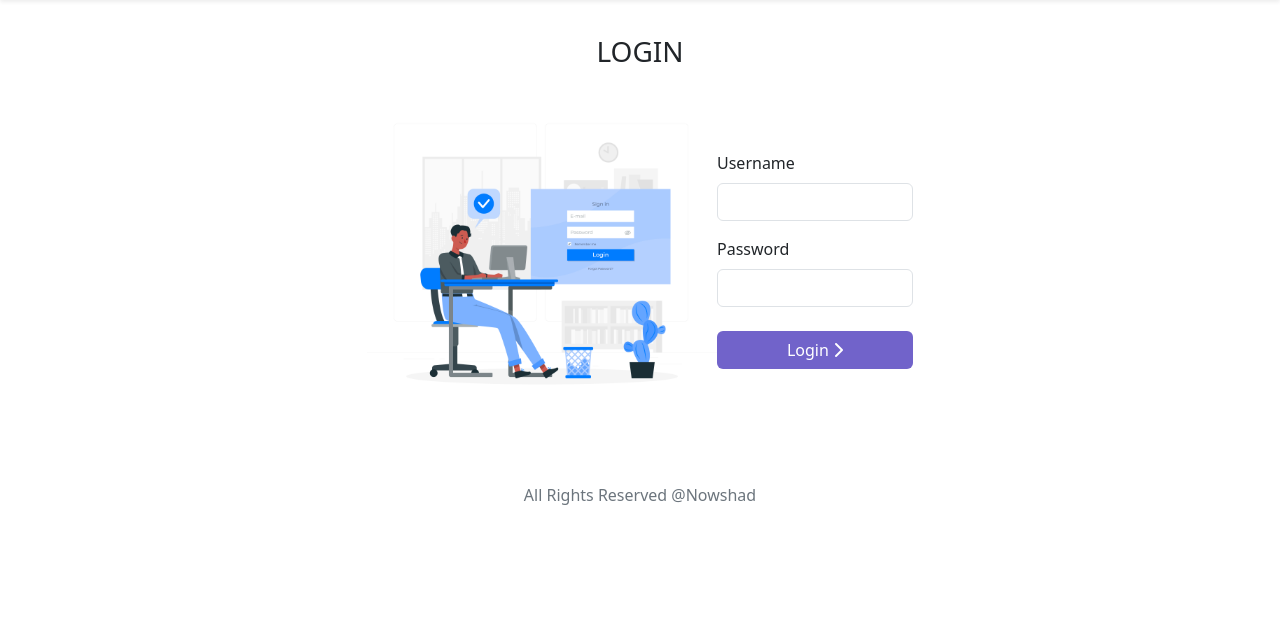
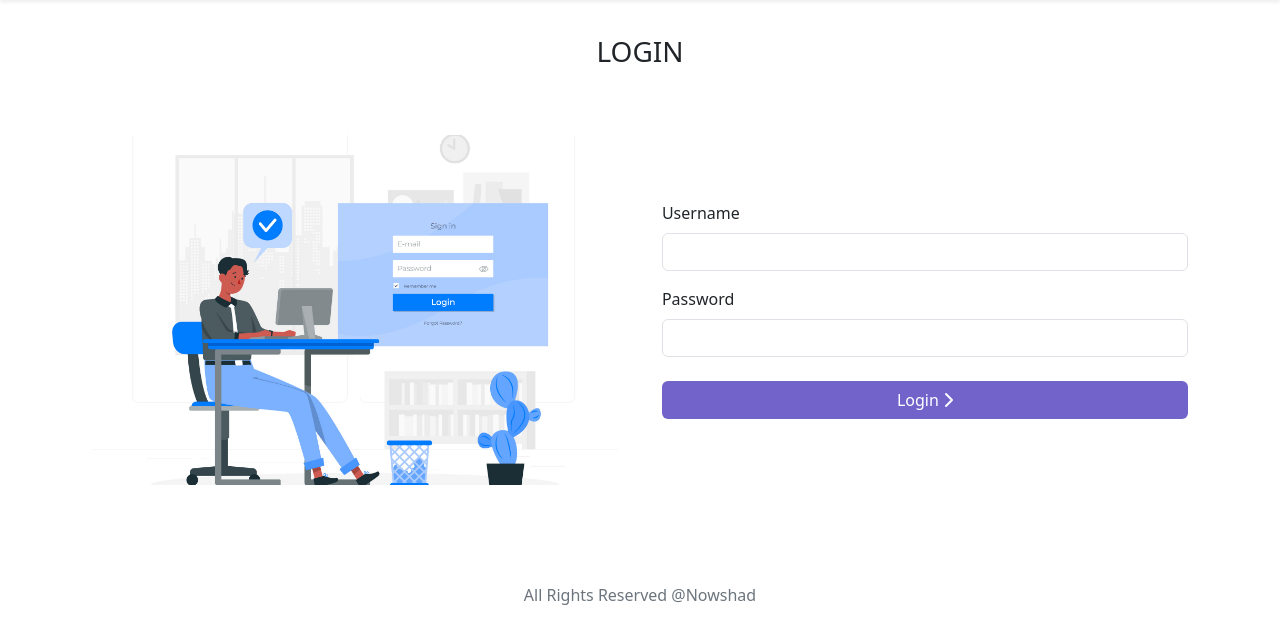
Before and after one commit to AktherHosen/nowshad_portfolio, a Django app: page /account/signin/ in a window 1280 px wide. Shown: the part 65-709 px from the top of the page. Run offline with Django 4.2, Linux system fonts and the light colour scheme; some libraries are stand-ins or nearby versions.

Commit message:
update ui

```diff
--- a/account/templates/register.html
+++ b/account/templates/register.html
@@ -1,9 +1,9 @@
 {% extends "base.html" %}
 
 {% block content %}
-<h1 class="text-center fs-2 display-3 text-uppercase " style="margin-top: 50px;">Register</h1>
-<div class="d-flex justify-content-center align-content-center h-100">
-    <div class="w-50">
+<h1 class="text-center fs-2 display-3 text-uppercase " style="margin-top: 100px;">Register</h1>
+<div class="d-flex justify-content-center align-content-center h-100 mt-3">
+    <div class="w-75">
         <form method="post" enctype="multipart/form-data">
             {% csrf_token %}
             <div class="mb-3 w-100">
--- a/account/templates/signin.html
+++ b/account/templates/signin.html
@@ -5,6 +5,7 @@
 
 <div class="container d-flex justify-content-center mt-3">
     <div class="w-50">
+
         {% if messages %}
         <div class="alert alert-danger text-center" role="alert">
             {% for message in messages %}
@@ -12,11 +13,13 @@
             {% endfor %}
         </div>
         {% endif %}
-        <div class="d-flex justify-content-between align-items-center">
-            <div>
+    </div>
+</div>
+<div class="login-container">
+    <div class="img-container">
         <img src="{% static './images/social/login.jpg' %}" style="height: 350px;" alt="">
     </div>
-            <div class="w-100">
+    <div class="form-container">
         <form method="post">
             {% csrf_token %}
             <div class="mb-3">
@@ -33,7 +36,4 @@
         </form>
     </div>
 </div>
-    </div>
-</div>
-
 {% endblock content %}
--- a/contact/templates/contact.html
+++ b/contact/templates/contact.html
@@ -2,12 +2,12 @@
 
 {% block content %}
 <h1 class="text-center fs-2 display-3 text-uppercase" style="margin-top: 100px;">Contact</h1>
-<div class="d-flex justify-content-center align-content-center h-100 mt-3">
-    <div class="w-50">
+<div class="contact-form-container">
+    <div class="form">
         <form method="POST" enctype="multipart/form-data">
             {% csrf_token %}
             {{form}}
-            <button class="btn btn-outline-success mt-2" type="submit">Send Message</button>
+            <button class="primary-btn mt-2" type="submit">Send Message</button>
         </form>
     </div>
 </div>
--- a/static/css/style.css
+++ b/static/css/style.css
@@ -2,6 +2,15 @@ nav {
   box-shadow: 0 6px 20px 0 rgba(0, 0, 0, 0.19);
 }
 .hire-btn {
+  background: rgba(113, 99, 186, 255);
+  color: #fff;
+  border: 0;
+  outline: 0;
+  padding: 10px 15px;
+  font-weight: 500;
+  cursor: pointer;
+}
+.primary-btn {
   background: rgba(113, 99, 186, 255);
   color: #fff;
   border: 0;
@@ -124,6 +133,51 @@ nav {
   padding-top: 6.875rem;
   z-index: 1;
 }
+/* CONTACT FORM  */
+.contact-form-container {
+  display: flex;
+  justify-content: center;
+  align-items: center;
+  height: 450px;
+}
+.form {
+  width: 60%;
+}
+/* CONTACT FORM END */
+/* LOGIN STYLES  */
+.login-container {
+  display: flex;
+  justify-content: space-between;
+  align-items: center;
+  height: 450px;
+  padding: 10px;
+}
+.img-container img {
+  width: 100%;
+  object-fit: cover;
+  height: auto;
+  border-radius: 15px;
+}
+.img-container,
+.form-container {
+  width: 48%;
+}
+/* LOGIN STYLES END */
 
-.banner-wrapper .banner-content {
+/* MEDIA QUERIES */
+@media screen and (max-width: 640px) {
+  .login-container {
+    flex-direction: column;
+    height: auto;
+  }
+  .img-container,
+  .form-container {
+    width: 90%;
+  }
+  .contact-form-container {
+    flex-direction: column;
+  }
+  .form {
+    width: 90%;
+  }
 }
```
Also changed, not shown: account/forms.py (+8 -0 lines). Lines whose indentation alone changed are shown as unchanged.
